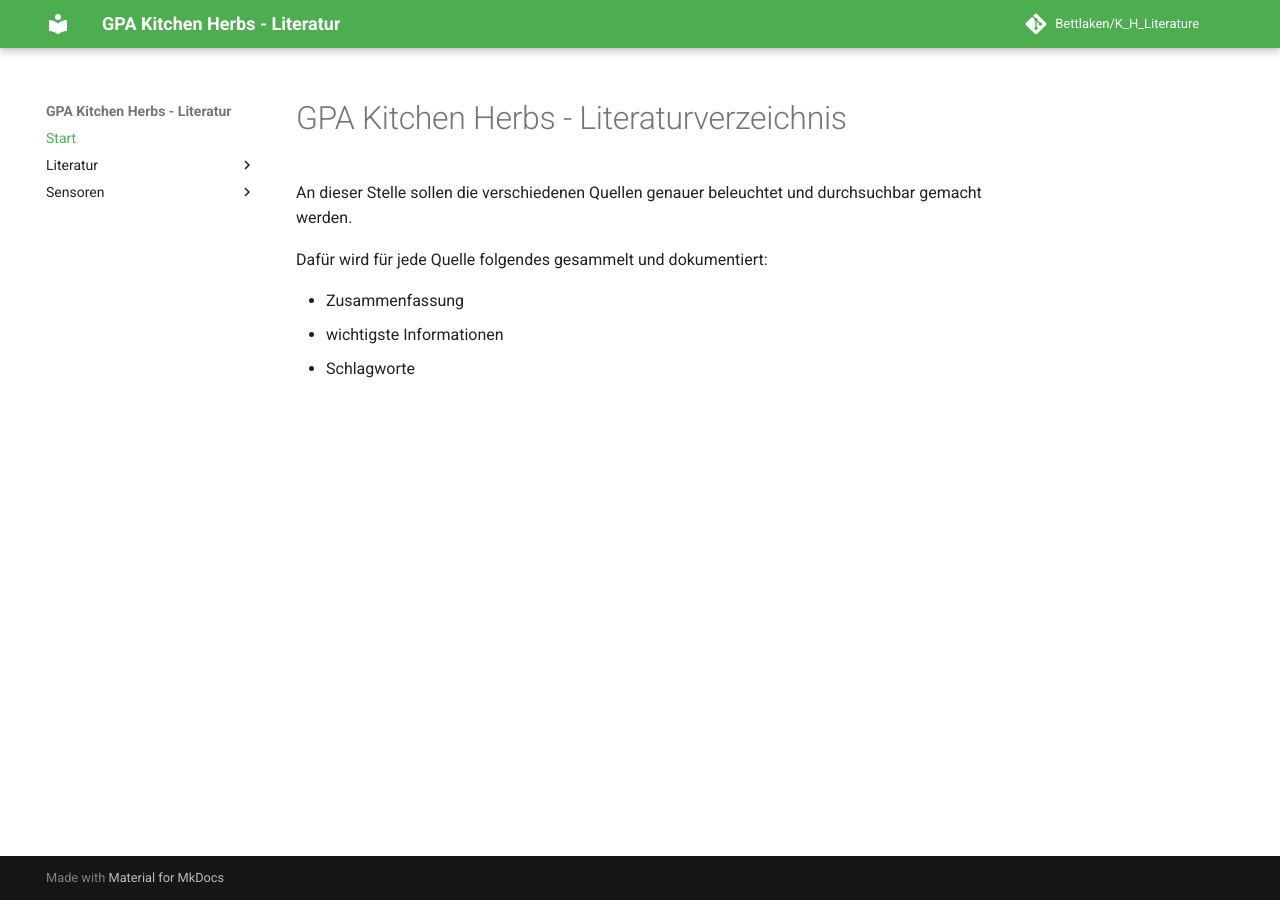
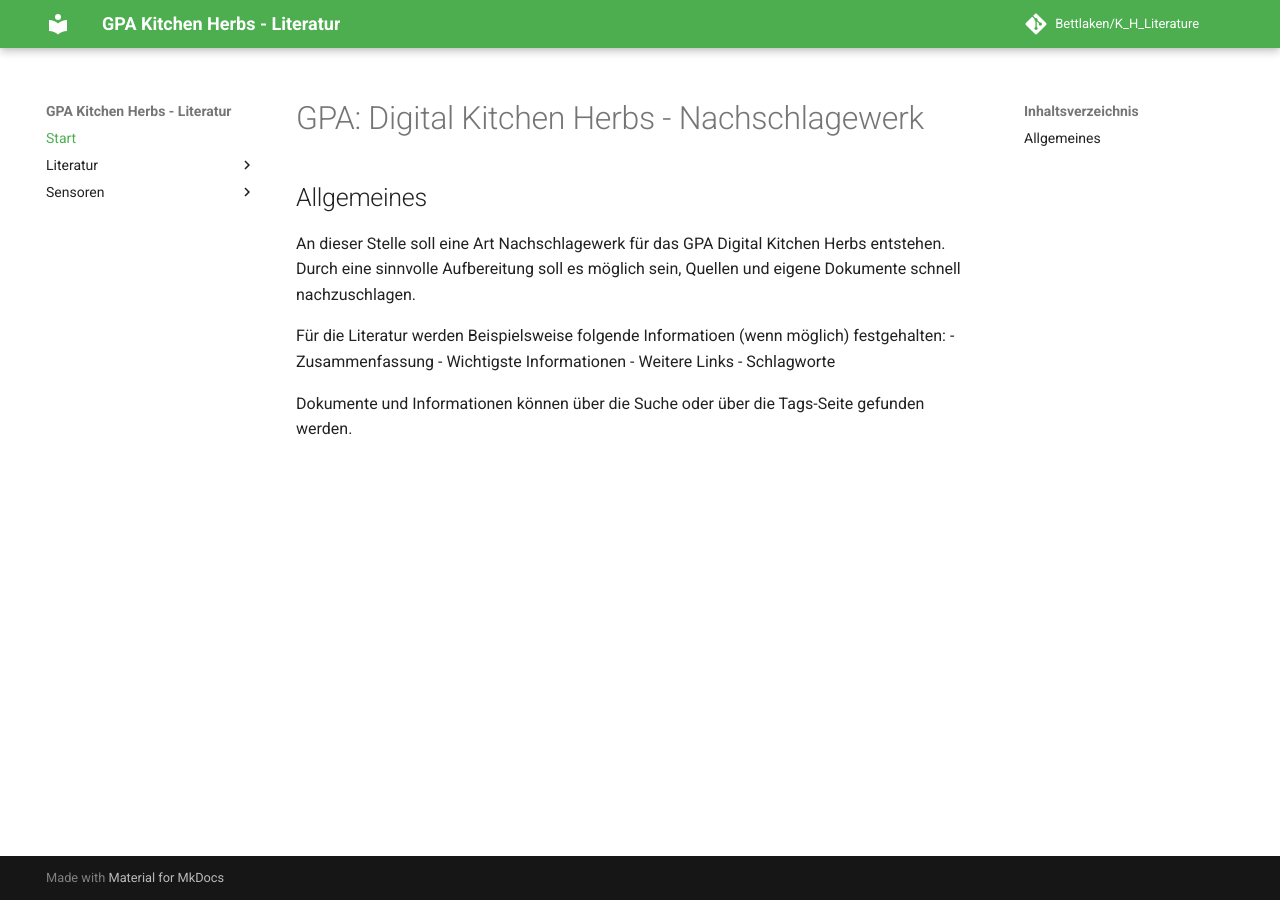
Before and after one commit to GP-Digital-Kitchen-Herbs/documentation, an MkDocs documentation site: the page built from docs/index.md, in a window 1280 px wide. Built offline with MkDocs 1.6.1 and Material for MkDocs 9.7.7, drawn with Linux system fonts in a browser that asks for light colours.

Commit message:
minor changes to the index

```diff
--- a/docs/index.md
+++ b/docs/index.md
@@ -3,12 +3,17 @@ title: Start
 author: Johannes
 ---
 
-# GPA Kitchen Herbs - Literaturverzeichnis
+# GPA: Digital Kitchen Herbs - Nachschlagewerk
 
-An dieser Stelle sollen die verschiedenen Quellen genauer beleuchtet und durchsuchbar gemacht werden.
+## Allgemeines
 
-Dafür wird für jede Quelle folgendes gesammelt und dokumentiert:
+An dieser Stelle soll eine Art Nachschlagewerk für das GPA Digital Kitchen Herbs entstehen.
+Durch eine sinnvolle Aufbereitung soll es möglich sein, Quellen und eigene Dokumente schnell nachzuschlagen.
 
-* Zusammenfassung
-* wichtigste Informationen
-* Schlagworte
+Für die Literatur werden Beispielsweise folgende Informatioen (wenn möglich) festgehalten:
+- Zusammenfassung
+- Wichtigste Informationen
+- Weitere Links
+- Schlagworte
+
+Dokumente und Informationen können über die Suche oder über die Tags-Seite gefunden werden.
```
